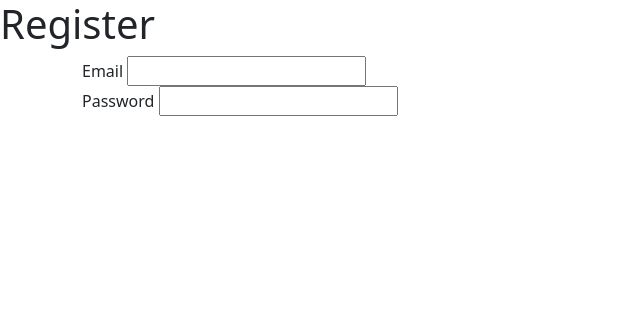
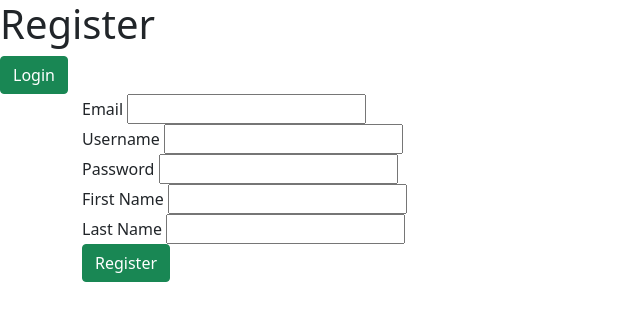
Before and after one commit to BrandonLMcintosh/24-5, a Flask app: page /register in a window 1280 px wide. Shown: the top 321 px of the page, without its empty margins (0-640 px from the left). Run offline with Flask 2, Linux system fonts and the light colour scheme; data comes from the database, SQL or seed files in the repository; parts of the project's set-up code (start-up, migrations or seed data) failed here and were passed over.

Commit message:
amended templates. Resolved password hash checking with UTF8 encoding for form password and user object password storage.

```diff
--- a/app.py
+++ b/app.py
@@ -1,6 +1,6 @@
 from forms import Login_Form
 from flask import Flask, request, redirect, jsonify, render_template, flash, session
-from models import User
+from models import User, connect_db, db
 from secret_key import secret_key
 from seed import seed_db
 from forms import Login_Form, Register_Form
@@ -11,16 +11,27 @@ app.config['SECRET_KEY'] = secret_key
 app.config['SQLALCHEMY_DATABASE_URI'] = 'postgres:///feedback'
 app.config['SQLALCHEMY_TRACK_MODIFICATIONS'] = False
 
-seed_db(app)
+connect_db(app)
+
+@app.before_first_request
+def resetDB():
+
+    db.drop_all()
+    db.create_all()
+
+    seed_db(app)
+
 
 @app.route('/')
 def index():
+
     return redirect('/register')
+
 
 @app.route('/register', methods = ["GET", "POST"])
 def register():
 
-    form = Login_Form()
+    form = Register_Form()
 
     if request.method == "GET":
 
@@ -49,6 +60,7 @@ def register():
 
 @app.route('/login', methods=["GET", "POST"])
 def login():
+
     form = Login_Form()
 
     if request.method == "GET":
@@ -75,7 +87,24 @@ def login():
 
         return redirect('/login')
 
+
+@app.route('/logout')
+def logout():
+
+    del session['username']
+
+    return redirect('/login')
+
+
 @app.route('/secret')
 def secret():
 
-    return render_template('secret.html.j2')
+    if User.is_authenticated():
+
+        return render_template('secret.html.j2')
+
+    else:
+
+        flash('You need to be logged in to view that page')
+
+        return redirect('/login')
--- a/forms.py
+++ b/forms.py
@@ -5,12 +5,12 @@ from wtforms.fields.simple import PasswordField
 from wtforms.validators import Email, InputRequired, Length
 
 class Login_Form(FlaskForm):
-    email = EmailField(validators=[Email(), InputRequired(), Length(max=50)])
+    email = EmailField(validators=[InputRequired(), Length(max=50)])
     password = PasswordField(validators=[InputRequired()])
 
 class Register_Form(FlaskForm):
-    email = EmailField(validators=[Email(), InputRequired(), Length(max=50)])
-    username = StringField(validators=[Length(20), InputRequired()])
+    email = EmailField(validators=[InputRequired(), Length(max=50)])
+    username = StringField(validators=[Length(max=20), InputRequired()])
     password = StringField(validators=[InputRequired()])
-    first_name = StringField(validators=[Length(30), InputRequired()])
-    last_name = StringField(validators=[Length(30), InputRequired()])
+    first_name = StringField(validators=[Length(max=30), InputRequired()])
+    last_name = StringField(validators=[Length(max=30), InputRequired()])
--- a/models.py
+++ b/models.py
@@ -5,8 +5,6 @@ from flask import session
 bcrypt = Bcrypt()
 
 db = SQLAlchemy()
-
-
 
 def connect_db(app):
     db.app = app
@@ -18,7 +16,7 @@ class User(db.Model):
 
     def __repr__(self):
         return f"""
-        ID - {self.username},
+        Username - {self.username},
         Password - {self.password},
         Email - {self.email},
         First_name - {self.first_name},
@@ -33,7 +31,7 @@ class User(db.Model):
 
     first_name = db.Column(db.String(30), nullable=False)
 
-    last_name = db.Column(db.String(30), nullable=False)
+    last_name = db.Column(db.String(), nullable=False)
 
     @property
     def full_name(self):
@@ -43,43 +41,63 @@ class User(db.Model):
     @property
     def dict_version(self):
 
-        return {
-            "id":self.id,
+        response = {
             "username":self.username,
-            "password":self.password,
             "email":self.email,
             "first_name":self.first_name,
             "last_name":self.last_name
         }
 
+        return response
 
-    @classmethod
-    def hash_password(cls, password):
 
-        return bcrypt.generate_password_hash(password)
+    @staticmethod
+    def hash_password(password):
+
+        hashed_password = bcrypt.generate_password_hash(password, 14)
+        decoded_password = hashed_password.decode('utf8')
+
+        return decoded_password
+
+
+    @staticmethod
+    def encode_password(password):
+
+        encoded_password = password.encode('utf8')
+
+        return encoded_password
 
 
     @classmethod
-    def compare_hash(cls, password, hash):
+    def register(cls, form, username=None, password=None, email=None, first_name=None, last_name=None):
+        query_username = None
+        if form:
 
-        return bcrypt.check_password_hash(hash, password)
+            user = cls(
+                username=form.username.data,
+                password=cls.hash_password(cls.encode_password(form.password.data)),
+                email=form.email.data,
+                first_name=form.first_name.data,
+                last_name=form.last_name.data
+                )
 
+            query_username = form.username.data
 
-    @classmethod
-    def register(cls, form):
+        else:
+            user = cls(
+                username=username,
+                password=cls.hash_password(cls.encode_password(password)),
+                email=email,
+                first_name=first_name,
+                last_name=last_name
+                )
+            query_username = username
 
-        user = cls(
-            username=form.username.data,
-            password=cls.hash_password(form.password.data),
-            email=form.email.data,
-            first_name=form.first_name.data,
-            last_name=form.last_name.data
-            )
 
         db.session.add(user)
         db.session.commit()
 
-        db_user = cls.query.filter_by(username=form.username.data)
+        db_user = cls.query.filter_by(username=query_username).first()
 
         response = {
             "registered":db_user.dict_version
@@ -93,25 +111,30 @@ class User(db.Model):
     @classmethod
     def login(cls, form):
 
-        user = cls.query.filter_by(username=form.username.data).first()
+        user = cls.query.filter_by(email=form.email.data).first()
 
-        if cls.compare_hash(form.password.data, user.password):
+        if bcrypt.check_password_hash(user.password, cls.encode_password(form.password.data)):
 
             session['username'] = user.username
 
             return {
+
                 'logged_in': user.dict_version
             }
 
         else:
 
             return {
+
                 "error": "Bad username/password"
             }
 
-    @classmethod
+    @staticmethod
     def is_authenticated():
-        return
+        if 'username' in session:
+            return True
+        else:
+            return False
 
     @classmethod
     def logout(cls):
--- a/seed.py
+++ b/seed.py
@@ -1,11 +1,12 @@
-from models import connect_db, db, User
+from models import connect_db, User
 
 def seed_db(app):
-    connect_db(app)
-    db.drop_all()
-    db.create_all()
 
     for user in range(4):
-        user = User()
-        db.session.add(user)
-    db.session.commit()
+        user = User.register(
+            form=None,
+            username=f'user{user}',
+            password=f'password{user}',
+            email=f'user{user}@testmail.com',
+            first_name=f'first_name{user}',
+            last_name=f'last_name{user}')
--- a/templates/base.html.j2
+++ b/templates/base.html.j2
@@ -9,6 +9,20 @@
 <body>
 
     <h1>{% block title %}{% endblock title %}</h1>
+    {% block logged_in %}{% endblock logged_in %}
+
+    {% block errors %}
+        {% with messages = get_flashed_messages() %}
+
+            {% for message in messages %}
+
+                <p class="alert alert-danger">{{message}}</p>
+
+            {% endfor %}
+
+        {% endwith %}
+    {% endblock errors %}
+
 
     <div class=container>
         {% block form %}
--- a/templates/login.html.j2
+++ b/templates/login.html.j2
@@ -5,6 +5,10 @@
 Login
 
 {% endblock title %}
+
+{% block logged_in %}
+<a href="/register" class="btn btn-success">Register</a>
+{% endblock logged_in %}
 
 {% block form %}
     <form action="/login" method="POST">
@@ -22,7 +26,7 @@ Login
                     {{error}}
                 {% endfor %}
             </div>
-
         {% endfor %}
+        <input type="submit" value="Login" class="btn btn-success">
     </form>
 {% endblock form %}
--- a/templates/register.html.j2
+++ b/templates/register.html.j2
@@ -5,6 +5,10 @@
 Register
 
 {% endblock title %}
+
+{% block logged_in %}
+<a href="/login" class="btn btn-success">Login</a>
+{% endblock logged_in %}
 
 {% block form %}
     <form action="/register" method="POST">
@@ -24,5 +28,6 @@ Register
             </div>
 
         {% endfor %}
+        <input type="submit" value="Register" class="btn btn-success">
     </form>
 {% endblock form %}
--- a/templates/secret.html.j2
+++ b/templates/secret.html.j2
@@ -6,6 +6,10 @@
 
 {% endblock title %}
 
+{% block logged_in %}
+<a href="/logout" class="btn btn-secondary">Logout</a>
+{% endblock logged_in %}
+
 {% block secret %}
 
 <p>You made it!</p>
```
